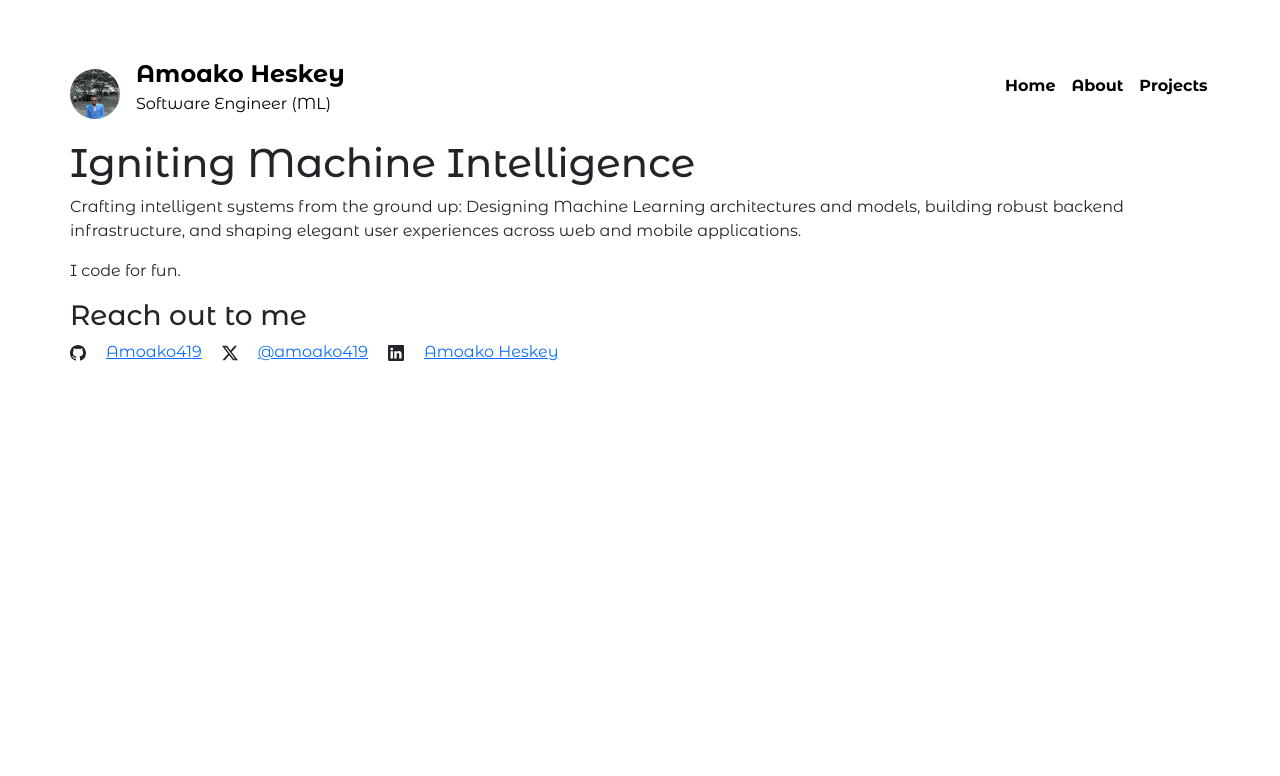
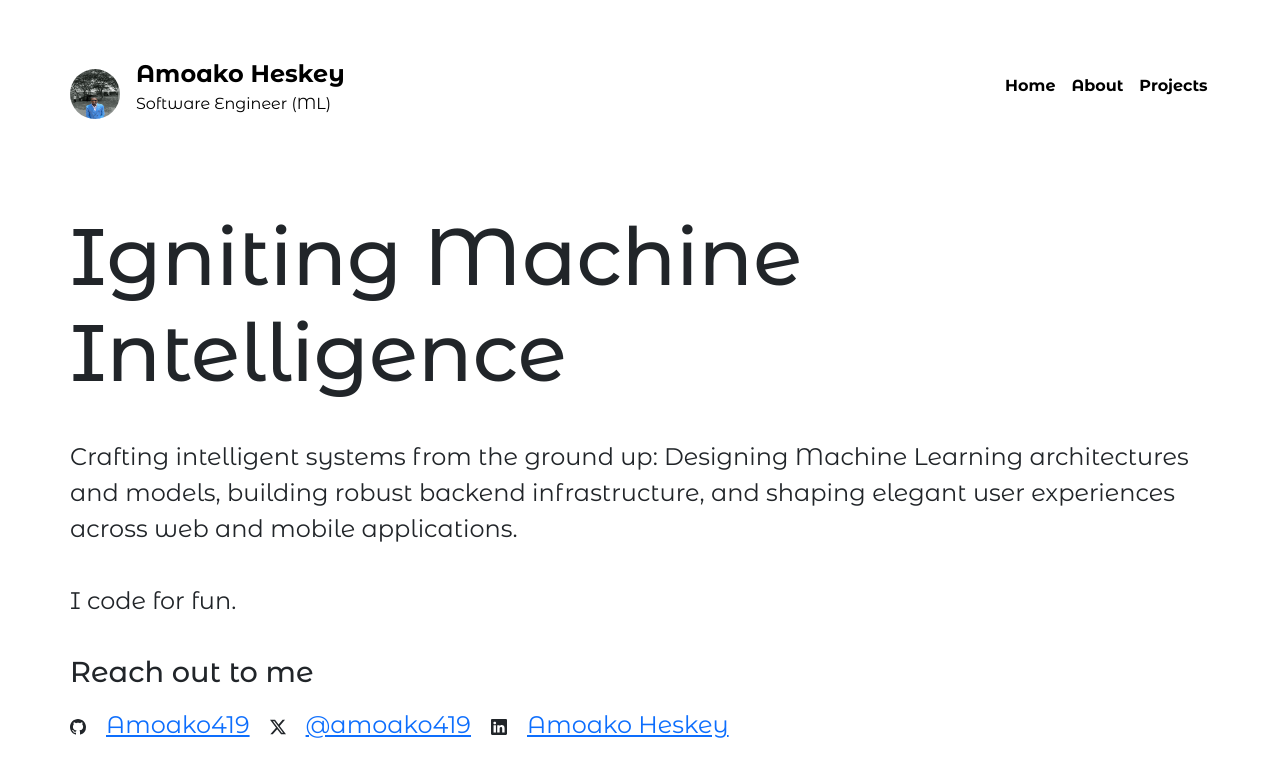
Before and after one commit to Amoako419/My_website, a React (Create React App) app in the folder portfolio/: page / in a window 1280 px wide. Shown: the top 776 px of the page. Built offline with nearby package versions, Linux system fonts and the light colour scheme.

Commit message:
home page styling done

```diff
--- a/portfolio/src/App.css
+++ b/portfolio/src/App.css
@@ -70,6 +70,23 @@
   color: #fff;
   text-decoration: none;
 }
+.hero{
+  padding-top: 70px;
+}
+.hero h1{
+  font-size: 5rem;
+  padding-bottom: 20px;
+}
+.hero h3{
+  padding-top: 10px;
+  font-size: 1.8rem;
+}
+.hero p{
+  padding-top: 10px;
+  padding-bottom: 10px;
+  font-size: 1.5rem;
+}
+
 .Contact{
   display: flex;
 
```
